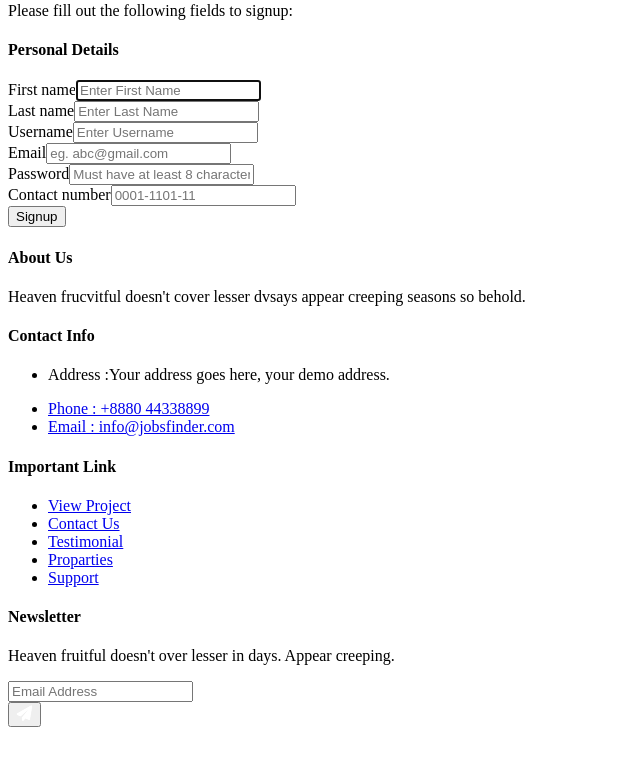
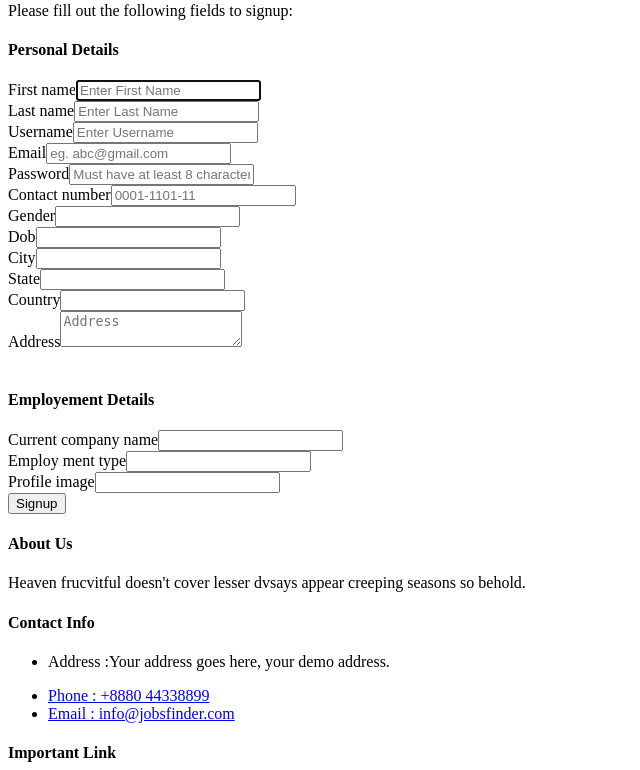
Before and after one commit to jeet7223/jobsfinder, a Yii app: template frontend/views/site/signup-employer.php in a window 1280 px wide. Shown: the part 347-1117 px from the top of the page, without its empty margins (0-640 px from the left). Run offline with PHP 8.4 and a stand-in for Yii, Linux system fonts and the light colour scheme; the template is opened without the code that fills it, so the values that code supplies are empty; form fields are guessed from the names that the template uses; some libraries are stand-ins or nearby versions.

Commit message:
Changes made by khushi 31 august 2022

```diff
--- a/frontend/views/site/signup-employer.php
+++ b/frontend/views/site/signup-employer.php
@@ -61,6 +61,46 @@
                         <?= $form->field($employer, 'contact_number')->textInput(['autofocus' => true,'placeholder' => '0001-1101-11']) ?>
                     </div>
                 </div>
+                <div class="row">
+                    <div class="col-lg-6">
+                        <?= $form->field($employer, 'gender')->dropdownList([0=>'Male',1=>'Female',2=>'Other'])?>
+                    </div>
+                    <div class="col-lg-6">
+                        <?= $form->field($employer, 'dob')->textInput()?>
+                    </div>
+                </div>
+                <div class="row">
+                    <div class="col-lg-4">
+                        <?= $form->field($employer, 'city')->textInput()?>
+                    </div>
+                    <div class="col-lg-4">
+                        <?= $form->field($employer, 'state')->textInput()?>
+                    </div>
+                    <div class="col-lg-4">
+                        <?= $form->field($employer, 'country')->textInput()?>
+                    </div>
+                </div>
+                <div class="row">
+                    <div class="col-lg-6">
+                        <?= $form->field($employer, 'address')->textarea(['placeholder' => 'Address'])?>
+                    </div>
+                </div>
+                <br>
+                <h4><b>Employement Details</b></h4>
+                <div class="row">
+                    <div class="col-lg-6">
+                        <?= $form->field($employer, 'current_company_name')->textInput()?>
+                    </div>
+                    <div class="col-lg-6">
+                        <?= $form->field($employer, 'employ
+                        ment_type')->dropdownList([0=>"Not Employed", 1=>'Self Employed', 2=> 'Student', 3 => 'Internship', 4 => 'Employed'])?>
+                    </div>
+                </div>
+                <div class="row">
+                    <div class="col-lg-6">
+                        <?= $form->field($employer, 'profile_image')->textInput()?>
+                    </div>
+                </div>
                 <div class="form-group">
                     <?= Html::submitButton('Signup', ['class' => 'btn head-btn2', 'name' => 'signup-button']) ?>
                 </div>
```
Also changed, not shown: .htaccess.
